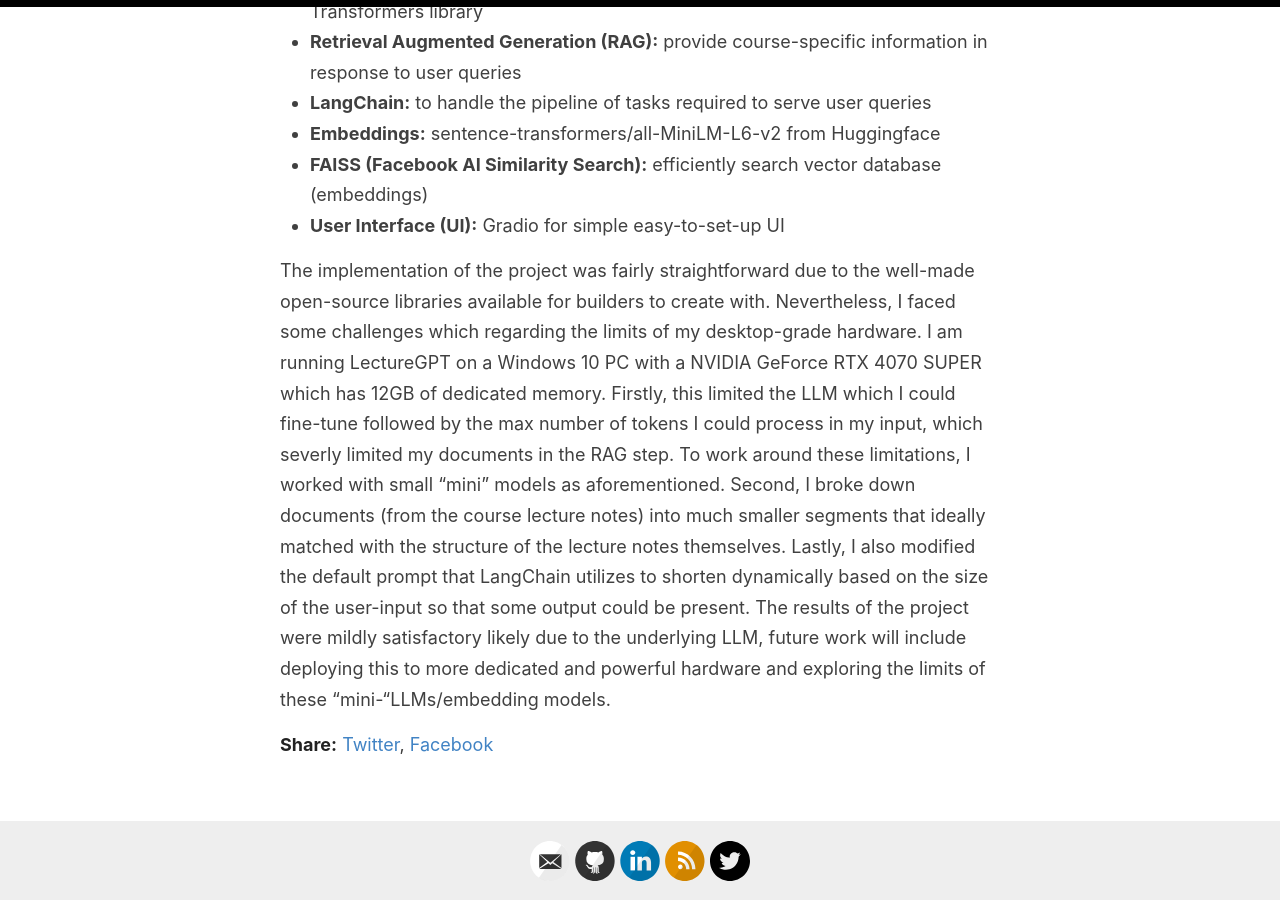
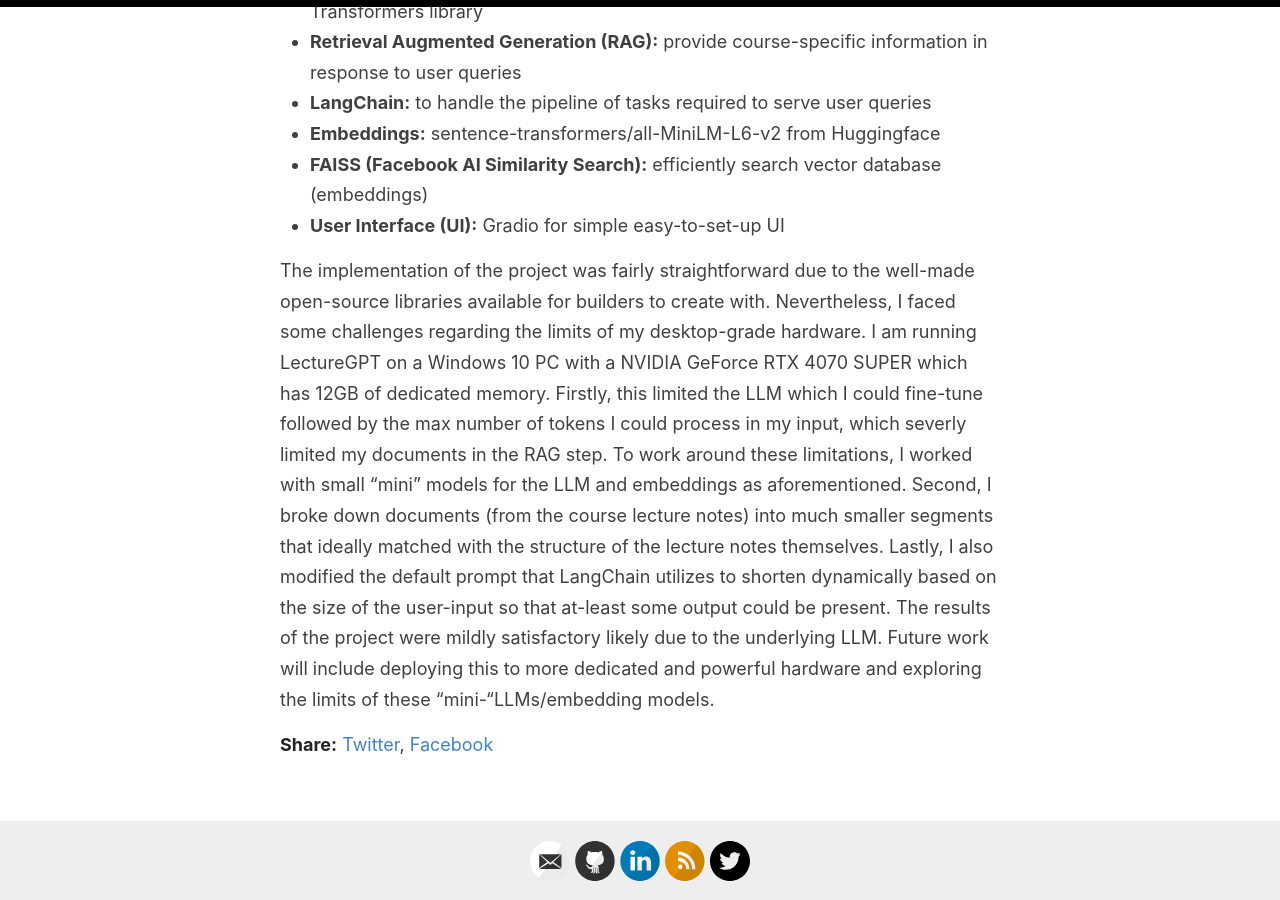
Before and after one commit to VigneshSella/vigneshsella.github.io, a Jekyll site: the page built from _posts/2024-10-01-lecturegpt.md, in a window 1280 px wide and 900 px high, scrolled down 580 px. Built offline with Jekyll 4.4.1, drawn with Linux system fonts in a browser that asks for light colours.

Commit message:
Update 2024-10-01-lecturegpt.md

```diff
--- a/_posts/2024-10-01-lecturegpt.md
+++ b/_posts/2024-10-01-lecturegpt.md
@@ -13,4 +13,4 @@
 - **FAISS (Facebook AI Similarity Search):** efficiently search vector database (embeddings)
 - **User Interface (UI):** Gradio for simple easy-to-set-up UI
 
-The implementation of the project was fairly straightforward due to the well-made open-source libraries available for builders to create with. Nevertheless, I faced some challenges which regarding the limits of my desktop-grade hardware. I am running LectureGPT on a Windows 10 PC with a NVIDIA GeForce RTX 4070 SUPER which has 12GB of dedicated memory. Firstly, this limited the LLM which I could fine-tune followed by the max number of tokens I could process in my input, which severly limited my documents in the RAG step. To work around these limitations, I worked with small "mini" models as aforementioned. Second, I broke down documents (from the course lecture notes) into much smaller segments that ideally matched with the structure of the lecture notes themselves. Lastly, I also modified the default prompt that LangChain utilizes to shorten dynamically based on the size of the user-input so that some output could be present. The results of the project were mildly satisfactory likely due to the underlying LLM, future work will include deploying this to more dedicated and powerful hardware and exploring the limits of these "mini-"LLMs/embedding models.
+The implementation of the project was fairly straightforward due to the well-made open-source libraries available for builders to create with. Nevertheless, I faced some challenges regarding the limits of my desktop-grade hardware. I am running LectureGPT on a Windows 10 PC with a NVIDIA GeForce RTX 4070 SUPER which has 12GB of dedicated memory. Firstly, this limited the LLM which I could fine-tune followed by the max number of tokens I could process in my input, which severly limited my documents in the RAG step. To work around these limitations, I worked with small "mini" models for the LLM and embeddings as aforementioned. Second, I broke down documents (from the course lecture notes) into much smaller segments that ideally matched with the structure of the lecture notes themselves. Lastly, I also modified the default prompt that LangChain utilizes to shorten dynamically based on the size of the user-input so that at-least some output could be present. The results of the project were mildly satisfactory likely due to the underlying LLM. Future work will include deploying this to more dedicated and powerful hardware and exploring the limits of these "mini-"LLMs/embedding models.
```
Also changed, not shown: other parts of _posts/2024-10-01-lecturegpt.md (+1 -1 lines).
